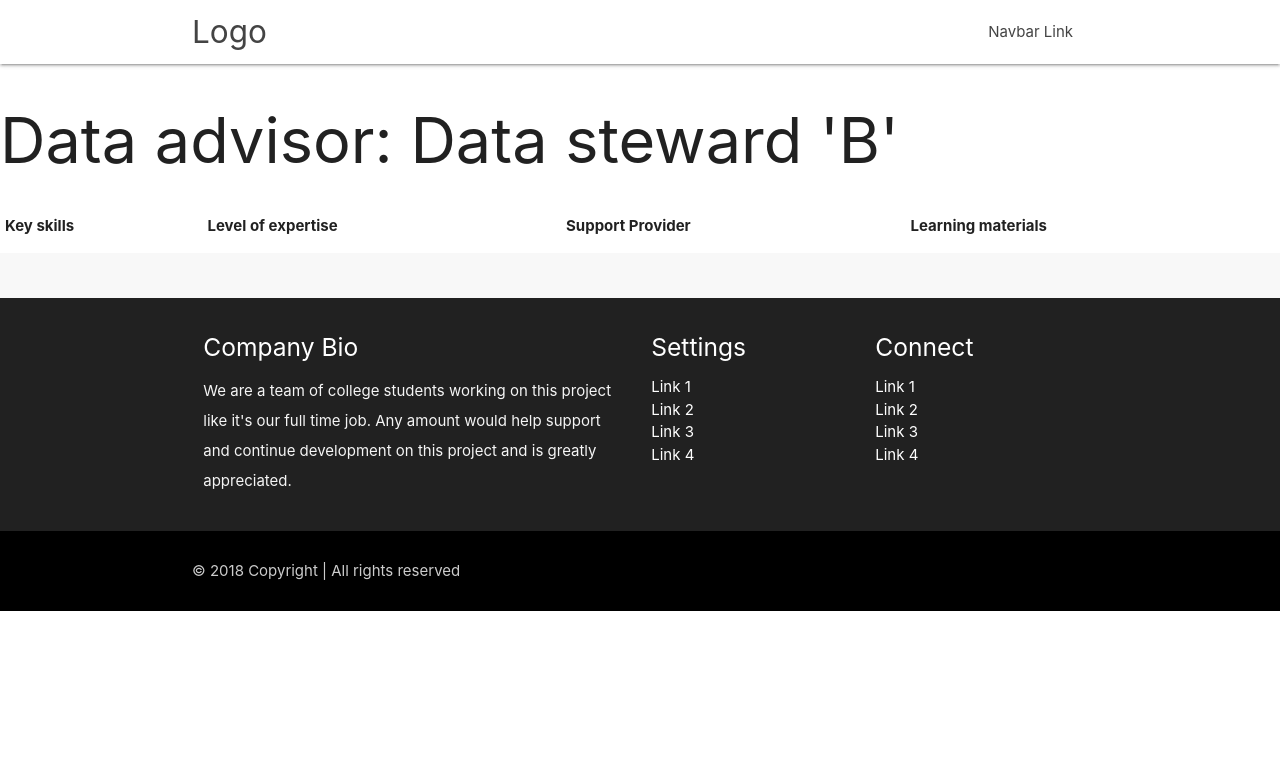
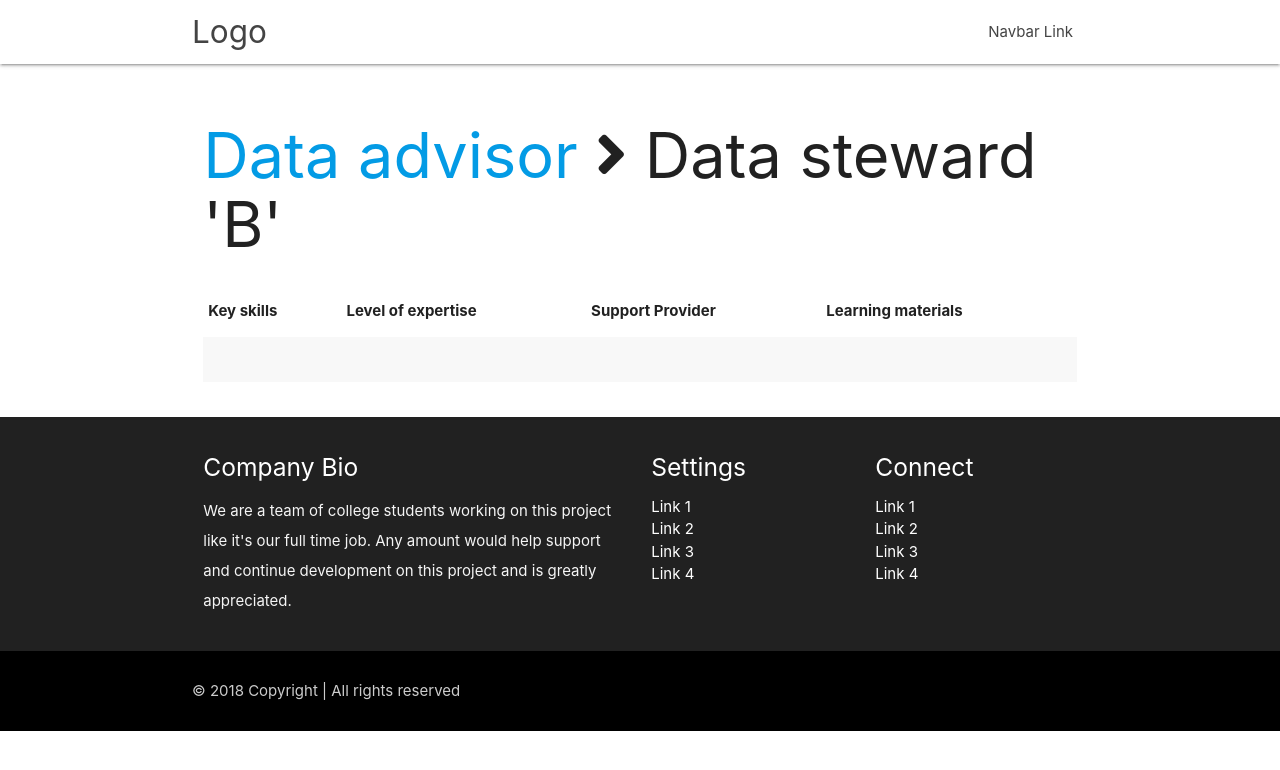
Before and after one commit to EOSC-FAIR4S/eosc-fair4s.github.io, a Jekyll site: the page built from _roles/data_advisor/data_steward.md, in a window 1280 px wide. Shown: the top 770 px of the page. Built offline with Jekyll 4.4.1, drawn with Linux system fonts in a browser that asks for light colours; nearby versions of some CDN libraries.

Commit message:
adapted styling for single roles and the navigation between overview and role

```diff
--- a/_includes/role-overview.html
+++ b/_includes/role-overview.html
@@ -1,5 +1,5 @@
 {% assign roles = site.roles | where:"role-id", include.role-id %}
-<li>
+<li id="{{ include.role-id }}">
 	<div class="collapsible-header">
 		<i class="{{ site.data.roles[include.role-id].logo }}"></i>
 		{{ site.data.roles[include.role-id].title }}
--- a/_layouts/role.html
+++ b/_layouts/role.html
@@ -1,9 +1,16 @@
 ---
 layout: default
 ---
-
-<div>
-	<h1>{{ site.data.roles[page.role-id].title }}: {{ page.title }}</h1>
+{% assign selected_role = site.data.roles[page.role-id]%}
+<div class="container">
+	<div class="section">
+		<div class="row">
+			<div class="col s12 m12">
+				<h1>
+					<a href="/roles?collapse={{page.role-id}}">{{ selected_role.title }}</a>
+					<span class="fas fa-angle-right"></span>
+					<span>{{ page.title }}</span>
+				</h1>
 
 				<table class="striped">
 					<thead>
@@ -29,7 +36,7 @@ layout: default
 							<td>
 								<ul>
 									{% for material in mapping.materials %}
-						<li><a href="{{ material.href }}" target="_blank">{{ material.title }}</li>
+									<li><a href="{{ material.href }}" target="_blank">{{ material.title }}</a></li>
 									{% endfor %}
 								</ul>
 							</td>
@@ -38,3 +45,6 @@ layout: default
 					</tbody>
 				</table>
 			</div>
+		</div>
+	</div>
+</div>
--- a/assets/js/init.js
+++ b/assets/js/init.js
@@ -18,7 +18,15 @@ $(document).ready(function () {
 	$('.sidenav').sidenav();
     $('.parallax').parallax();
     $('.tooltipped').tooltip();
+
+    let searchParams = new URLSearchParams(window.location.search);
+    let param = searchParams.get('collapse');
+    if (param !== null) {
+    	console.log("inside");
+    	$('#' + param).addClass('active');
+    }
     $('.collapsible').collapsible();
+
 /*
      $('.button-collapse').sideNav();
      $('.parallax').parallax();
```
Lines whose indentation alone changed are shown as unchanged.
